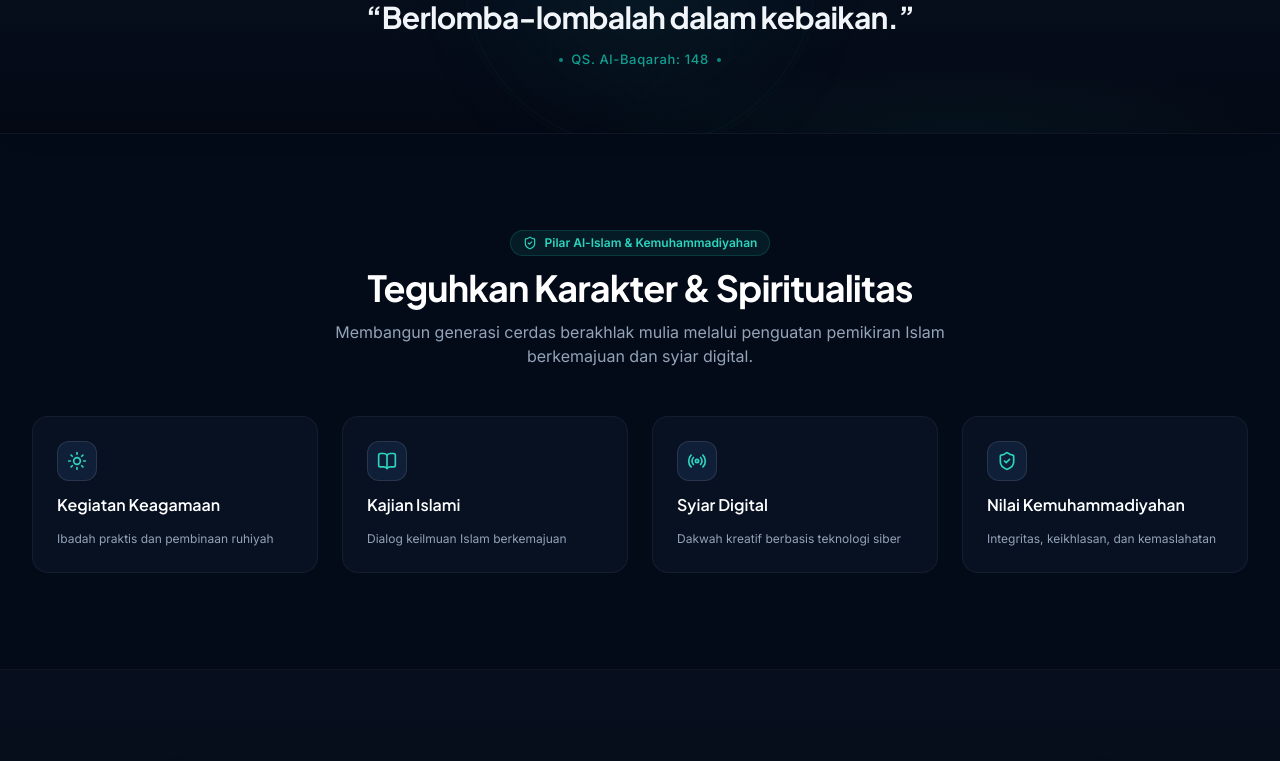
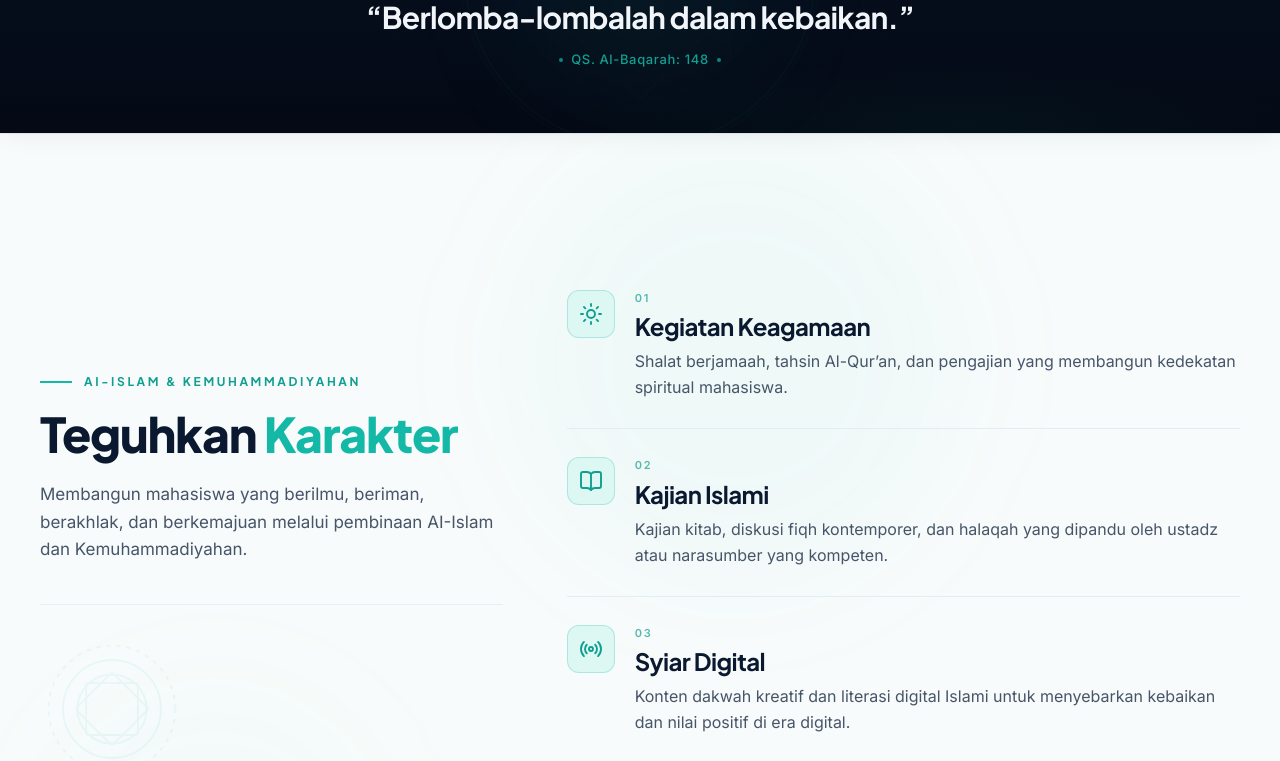
Before and after one commit to aprilliobintang284/landingpage-sibermu, a Next.js app: page / in a window 1280 px wide. Shown: the part 2000-2761 px from the top of the page. Built offline with nearby package versions, Linux system fonts and the light colour scheme.

Commit message:
feat(aik): implement Tahap 5 redesign with editorial split layout, vertical AIK list, and academic light aesthetic

```diff
--- a/components/AikSection.tsx
+++ b/components/AikSection.tsx
@@ -1,52 +1,198 @@
+"use client";
+
 import React from "react";
-import { BookOpen, ShieldCheck, Radio, Sun } from "lucide-react";
+import { motion } from "framer-motion";
+import { Sun, BookOpen, Radio, ShieldCheck } from "lucide-react";
+
+const aikItems = [
+  {
+    num: "01",
+    title: "Kegiatan Keagamaan",
+    desc: "Shalat berjamaah, tahsin Al-Qur’an, dan pengajian yang membangun kedekatan spiritual mahasiswa.",
+    icon: Sun,
+    featured: false,
+  },
+  {
+    num: "02",
+    title: "Kajian Islami",
+    desc: "Kajian kitab, diskusi fiqh kontemporer, dan halaqah yang dipandu oleh ustadz atau narasumber yang kompeten.",
+    icon: BookOpen,
+    featured: false,
+  },
+  {
+    num: "03",
+    title: "Syiar Digital",
+    desc: "Konten dakwah kreatif dan literasi digital Islami untuk menyebarkan kebaikan dan nilai positif di era digital.",
+    icon: Radio,
+    featured: false,
+  },
+  {
+    num: "04",
+    title: "Nilai Kemuhammadiyahan",
+    desc: "Internalisasi nilai dan semangat kemuhammadiyahan sebagai bagian dari pembentukan karakter mahasiswa.",
+    icon: ShieldCheck,
+    featured: true,
+  },
+];
 
 export default function AikSection() {
   return (
     <section
       id="aik"
-      className="py-24 border-t border-white/5 bg-navy-900/40 relative"
+      className="relative py-20 sm:py-28 md:py-32 bg-[#F8FBFB] border-t border-slate-200/80 overflow-hidden"
     >
-      <div className="max-w-7xl mx-auto px-4 sm:px-6 lg:px-8">
-        <div className="flex flex-col items-center text-center max-w-2xl mx-auto space-y-3">
-          <div className="inline-flex items-center gap-2 px-3 py-1 rounded-full bg-[#14B8A6]/10 border border-[#14B8A6]/20 text-[#2DD4BF] text-xs font-semibold">
-            <ShieldCheck className="w-3.5 h-3.5" />
-            <span>Pilar Al-Islam & Kemuhammadiyahan</span>
-          </div>
-          <h2 className="font-heading text-3xl sm:text-4xl font-bold text-white tracking-tight">
-            Teguhkan Karakter & Spiritualitas
-          </h2>
-          <p className="text-slate-400 text-sm sm:text-base">
-            Membangun generasi cerdas berakhlak mulia melalui penguatan pemikiran Islam berkemajuan dan syiar digital.
-          </p>
+      {/* Subtle Ambient Background Tint */}
+      <div className="absolute inset-0 pointer-events-none">
+        <div className="absolute top-0 right-1/4 w-[450px] h-[450px] bg-[#14B8A6]/[0.035] blur-3xl rounded-full" />
+        <div className="absolute bottom-10 left-10 w-[350px] h-[350px] bg-[#14B8A6]/[0.025] blur-3xl rounded-full" />
       </div>
 
-        {/* Minimalist Placeholder Grid */}
-        <div className="mt-12 grid grid-cols-1 sm:grid-cols-2 lg:grid-cols-4 gap-6">
-          {[
-            { title: "Kegiatan Keagamaan", desc: "Ibadah praktis dan pembinaan ruhiyah", icon: Sun },
-            { title: "Kajian Islami", desc: "Dialog keilmuan Islam berkemajuan", icon: BookOpen },
-            { title: "Syiar Digital", desc: "Dakwah kreatif berbasis teknologi siber", icon: Radio },
-            { title: "Nilai Kemuhammadiyahan", desc: "Integritas, keikhlasan, dan kemaslahatan", icon: ShieldCheck },
-          ].map((item) => {
+      <div className="max-w-7xl mx-auto px-5 sm:px-8 lg:px-10 relative z-10">
+        {/* =================================================================== */}
+        {/* EDITORIAL SPLIT LAYOUT                                              */}
+        {/* =================================================================== */}
+        <div className="grid grid-cols-1 lg:grid-cols-12 gap-10 sm:gap-12 lg:gap-16 items-start">
+          {/* --------------------------------------------------------------- */}
+          {/* AREA KIRI: Eyebrow, Heading, Intro & Subtle Motif               */}
+          {/* --------------------------------------------------------------- */}
+          <div className="lg:col-span-5 lg:sticky lg:top-28">
+            <motion.div
+              initial={{ opacity: 0, y: 14 }}
+              whileInView={{ opacity: 1, y: 0 }}
+              viewport={{ once: true }}
+              transition={{ duration: 0.5 }}
+              className="flex items-center gap-3 mb-4"
+            >
+              <span className="w-8 h-[1.5px] bg-[#14B8A6]" />
+              <span className="font-heading text-xs font-bold uppercase tracking-[0.22em] text-[#0F9F91]">
+                AI-Islam & Kemuhammadiyahan
+              </span>
+            </motion.div>
+
+            <motion.h2
+              initial={{ opacity: 0, y: 16 }}
+              whileInView={{ opacity: 1, y: 0 }}
+              viewport={{ once: true }}
+              transition={{ duration: 0.55, delay: 0.08 }}
+              className="font-heading font-extrabold text-3xl sm:text-4xl md:text-5xl text-[#0A192F] tracking-tight leading-[1.15] mb-4 sm:mb-5"
+            >
+              Teguhkan{" "}
+              <span className="text-[#14B8A6]">Karakter</span>
+            </motion.h2>
+
+            <motion.p
+              initial={{ opacity: 0, y: 14 }}
+              whileInView={{ opacity: 1, y: 0 }}
+              viewport={{ once: true }}
+              transition={{ duration: 0.55, delay: 0.15 }}
+              className="text-slate-600 text-base sm:text-[17px] leading-relaxed max-w-lg"
+            >
+              Membangun mahasiswa yang berilmu, beriman, berakhlak, dan
+              berkemajuan melalui pembinaan AI-Islam dan Kemuhammadiyahan.
+            </motion.p>
+
+            {/* Subtle Islamic Geometric Atmospheric Motif in Left Column */}
+            <motion.div
+              initial={{ opacity: 0 }}
+              whileInView={{ opacity: 1 }}
+              viewport={{ once: true }}
+              transition={{ duration: 0.8, delay: 0.25 }}
+              className="hidden lg:block relative mt-10 pt-8 border-t border-slate-200/70"
+            >
+              <div className="w-36 h-36 opacity-[0.06] pointer-events-none">
+                <svg
+                  viewBox="0 0 100 100"
+                  className="w-full h-full stroke-[#14B8A6] fill-none"
+                  strokeWidth="1.4"
+                >
+                  <circle cx="50" cy="50" r="44" strokeDasharray="3 4" />
+                  <circle cx="50" cy="50" r="34" />
+                  <circle cx="50" cy="50" r="24" />
+                  <rect x="32" y="32" width="36" height="36" rx="2" />
+                  <rect
+                    x="32"
+                    y="32"
+                    width="36"
+                    height="36"
+                    rx="2"
+                    transform="rotate(45 50 50)"
+                  />
+                </svg>
+              </div>
+            </motion.div>
+          </div>
+
+          {/* --------------------------------------------------------------- */}
+          {/* AREA KANAN: 4 AIK Content Items in a Vertical Editorial List     */}
+          {/* --------------------------------------------------------------- */}
+          <div className="lg:col-span-7 flex flex-col">
+            {aikItems.map((item, index) => {
               const Icon = item.icon;
+
+              if (item.featured) {
                 return (
-              <div
+                  <motion.div
                     key={item.title}
-                className="rounded-2xl bg-navy-850/60 border border-white/5 p-6 hover:border-[#14B8A6]/30 transition-all text-left space-y-3"
+                    initial={{ opacity: 0, y: 16 }}
+                    whileInView={{ opacity: 1, y: 0 }}
+                    viewport={{ once: true }}
+                    transition={{ duration: 0.5, delay: index * 0.08 }}
+                    className="group relative bg-[#F0FBF9]/90 border border-[#14B8A6]/30 rounded-2xl p-6 sm:p-7 shadow-[0_2px_12px_-2px_rgba(20,184,166,0.08)] hover:shadow-md hover:border-[#14B8A6]/45 transition-all duration-300 overflow-hidden mt-3 sm:mt-4"
                   >
-                <div className="w-10 h-10 rounded-xl bg-navy-800 border border-white/10 flex items-center justify-center text-[#2DD4BF]">
-                  <Icon className="w-5 h-5" />
+                    {/* Left subtle accent bar */}
+                    <div className="absolute top-0 left-0 bottom-0 w-1 bg-[#14B8A6]" />
+
+                    <div className="flex items-start gap-4 sm:gap-5">
+                      <div className="w-11 h-11 sm:w-12 sm:h-12 rounded-xl bg-[#14B8A6] text-white flex items-center justify-center flex-shrink-0 shadow-sm shadow-[#14B8A6]/25 group-hover:scale-105 transition-transform duration-200">
+                        <Icon className="w-5 h-5 sm:w-6 sm:h-6 stroke-[1.9]" />
                       </div>
-                <h3 className="font-heading font-semibold text-white text-base">
+
+                      <div className="flex-1">
+                        <span className="text-[11px] font-semibold text-[#0F9F91] tracking-[0.16em] uppercase block mb-1">
+                          {item.num}
+                        </span>
+                        <h3 className="font-heading font-extrabold text-xl sm:text-2xl text-[#0A192F] tracking-tight mb-2 group-hover:text-[#0F9F91] transition-colors duration-200">
                           {item.title}
                         </h3>
-                <p className="text-xs text-slate-400 leading-relaxed">
+                        <p className="text-slate-600 text-sm sm:text-base leading-relaxed">
                           {item.desc}
                         </p>
                       </div>
+                    </div>
+                  </motion.div>
+                );
+              }
+
+              return (
+                <motion.div
+                  key={item.title}
+                  initial={{ opacity: 0, y: 16 }}
+                  whileInView={{ opacity: 1, y: 0 }}
+                  viewport={{ once: true }}
+                  transition={{ duration: 0.5, delay: index * 0.08 }}
+                  className="group py-6 sm:py-7 border-b border-slate-200/80 hover:border-[#14B8A6]/30 transition-colors duration-200"
+                >
+                  <div className="flex items-start gap-4 sm:gap-5">
+                    <div className="w-11 h-11 sm:w-12 sm:h-12 rounded-xl bg-[#DDF7F3] border border-[#14B8A6]/25 flex items-center justify-center text-[#0F9F91] flex-shrink-0 group-hover:scale-105 group-hover:bg-[#14B8A6] group-hover:text-white transition-all duration-200">
+                      <Icon className="w-5 h-5 sm:w-6 sm:h-6 stroke-[1.9]" />
+                    </div>
+
+                    <div className="flex-1">
+                      <span className="text-[11px] font-semibold text-[#0F9F91]/70 tracking-[0.16em] uppercase block mb-1">
+                        {item.num}
+                      </span>
+                      <h3 className="font-heading font-bold text-xl sm:text-2xl text-[#0A192F] tracking-tight mb-1.5 group-hover:text-[#0F9F91] transition-colors duration-200">
+                        {item.title}
+                      </h3>
+                      <p className="text-slate-600 text-sm sm:text-base leading-relaxed">
+                        {item.desc}
+                      </p>
+                    </div>
+                  </div>
+                </motion.div>
               );
             })}
+          </div>
         </div>
       </div>
     </section>
```
Lines whose indentation alone changed are shown as unchanged.
